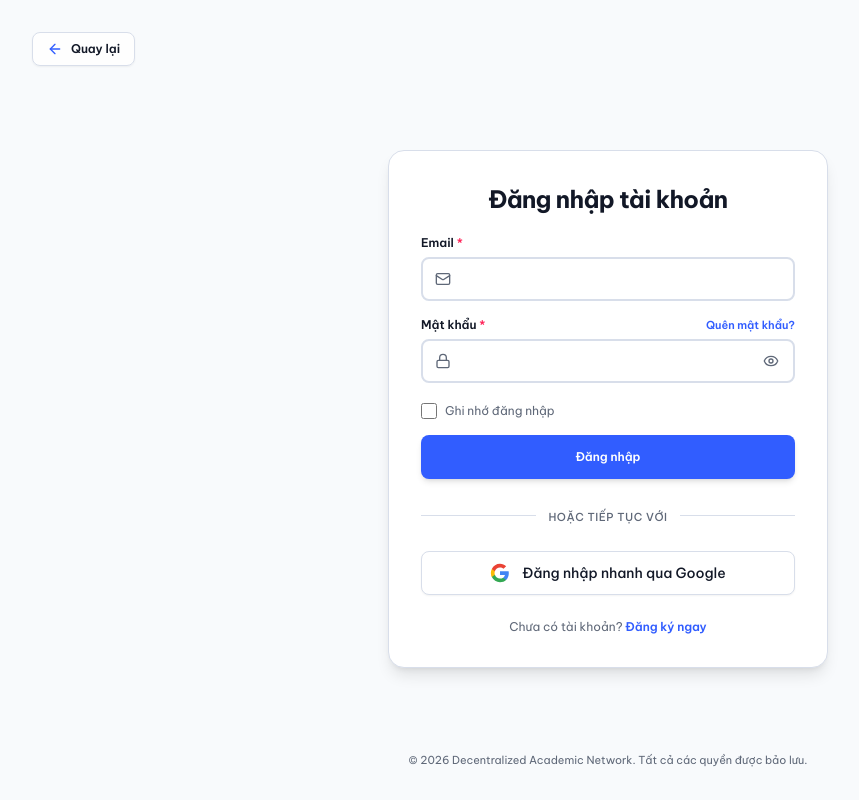
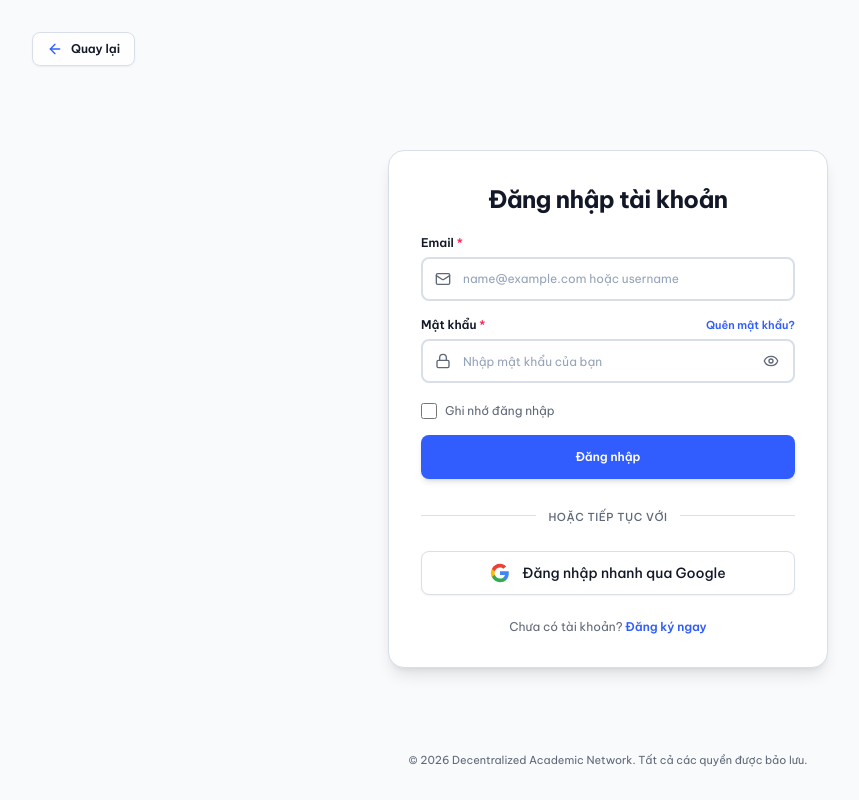
Before and after one commit to TranMinhTan3110/decentralized-academic-network, a React (Vite) app in the folder frontend/: page /login in a window 1280 px wide. Shown: the whole page, without its empty margins (32-891 px from the left). Built offline with nearby package versions, Linux system fonts and the light colour scheme; no server answers.

Commit message:
feat(auth): add placeholders to register and login form fields

```diff
--- a/frontend/src/features/auth/components/LoginForm.tsx
+++ b/frontend/src/features/auth/components/LoginForm.tsx
@@ -211,7 +211,7 @@ export function LoginForm({ onLoginSuccess, onGoogleLogin, isSubmitting = false
                             value={email}
                             onChange={handleEmailChange}
                             onBlur={() => setEmailError(validateEmail(email))}
-                            placeholder=""
+                            placeholder="name@example.com hoặc username"
                             disabled={isSubmitting}
                             className={`w-full h-11 pl-10 pr-3 bg-white border-2 border-[#d8deea] rounded-lg text-xs text-[#121827] placeholder:text-[#94a3b8] focus:border-[#315dff] focus:outline-none transition-colors ${
                                 emailError ? '!border-[#b42318]' : ''
@@ -245,7 +245,7 @@ export function LoginForm({ onLoginSuccess, onGoogleLogin, isSubmitting = false
                             value={password}
                             onChange={handlePasswordChange}
                             onBlur={() => setPasswordError(validatePassword(password))}
-                            placeholder=""
+                            placeholder="Nhập mật khẩu của bạn"
                             disabled={isSubmitting}
                             className={`w-full h-11 pl-10 pr-10 bg-white border-2 border-[#d8deea] rounded-lg text-xs text-[#121827] placeholder:text-[#94a3b8] focus:border-[#315dff] focus:outline-none transition-colors ${
                                 passwordError ? '!border-[#b42318]' : ''
--- a/frontend/src/features/auth/components/RegisterForm.tsx
+++ b/frontend/src/features/auth/components/RegisterForm.tsx
@@ -140,7 +140,7 @@ export function RegisterForm({ onRegisterSuccess, isSubmitting = false }: Regist
                 if (fullNameError) setFullNameError('');
               }}
               onBlur={() => setFullNameError(validateFullName(fullName))}
-              placeholder=""
+              placeholder="VD: Nguyễn Văn A"
               disabled={isBusy}
               className={`w-full h-11 pl-10 pr-3 bg-white border-2 border-[#d8deea] rounded-lg text-xs text-[#121827] placeholder:text-[#94a3b8] focus:border-[#315dff] focus:outline-none transition-colors ${
                 fullNameError ? '!border-[#b42318]' : ''
@@ -168,7 +168,7 @@ export function RegisterForm({ onRegisterSuccess, isSubmitting = false }: Regist
                 if (usernameError) setUsernameError('');
               }}
               onBlur={() => setUsernameError(validateUsername(username))}
-              placeholder=""
+              placeholder="VD: nguyen_van_a"
               disabled={isBusy}
               className={`w-full h-11 pl-10 pr-3 bg-white border-2 border-[#d8deea] rounded-lg text-xs text-[#121827] placeholder:text-[#94a3b8] focus:border-[#315dff] focus:outline-none transition-colors ${
                 usernameError ? '!border-[#b42318]' : ''
@@ -196,7 +196,7 @@ export function RegisterForm({ onRegisterSuccess, isSubmitting = false }: Regist
                 if (emailError) setEmailError('');
               }}
               onBlur={() => setEmailError(validateEmail(email))}
-              placeholder=""
+              placeholder="name@example.com"
               disabled={isBusy}
               className={`w-full h-11 pl-10 pr-3 bg-white border-2 border-[#d8deea] rounded-lg text-xs text-[#121827] placeholder:text-[#94a3b8] focus:border-[#315dff] focus:outline-none transition-colors ${
                 emailError ? '!border-[#b42318]' : ''
@@ -224,7 +224,7 @@ export function RegisterForm({ onRegisterSuccess, isSubmitting = false }: Regist
                 if (passwordError) setPasswordError('');
               }}
               onBlur={() => setPasswordError(validatePassword(password))}
-              placeholder=""
+              placeholder="Tối thiểu 6 ký tự"
               disabled={isBusy}
               className={`w-full h-11 pl-10 pr-10 bg-white border-2 border-[#d8deea] rounded-lg text-xs text-[#121827] placeholder:text-[#94a3b8] focus:border-[#315dff] focus:outline-none transition-colors ${
                 passwordError ? '!border-[#b42318]' : ''
@@ -232,6 +232,7 @@ export function RegisterForm({ onRegisterSuccess, isSubmitting = false }: Regist
               required
               autoComplete="new-password"
             />
+
             <button
               type="button"
               onClick={() => setShowPassword(!showPassword)}
```
